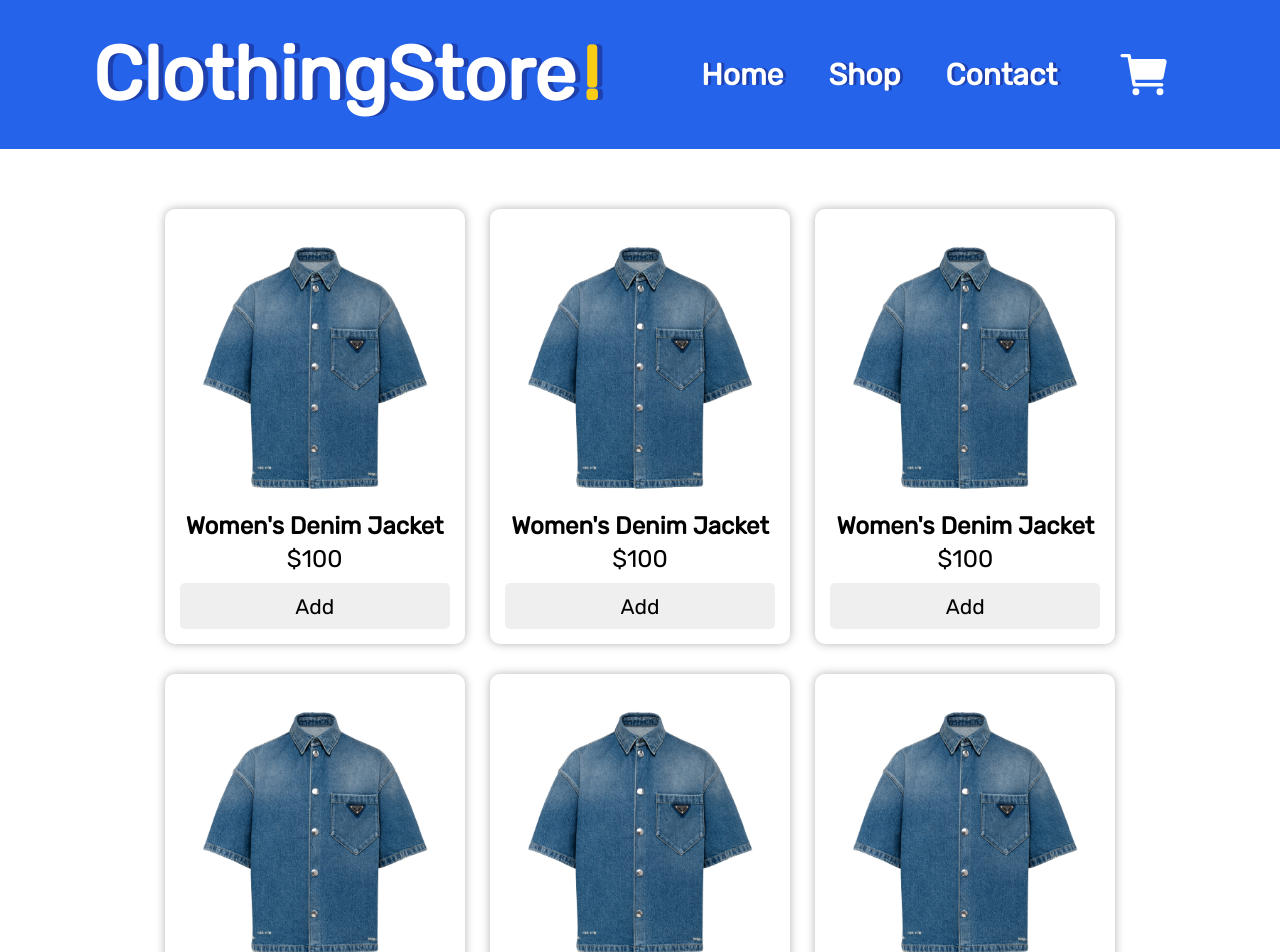
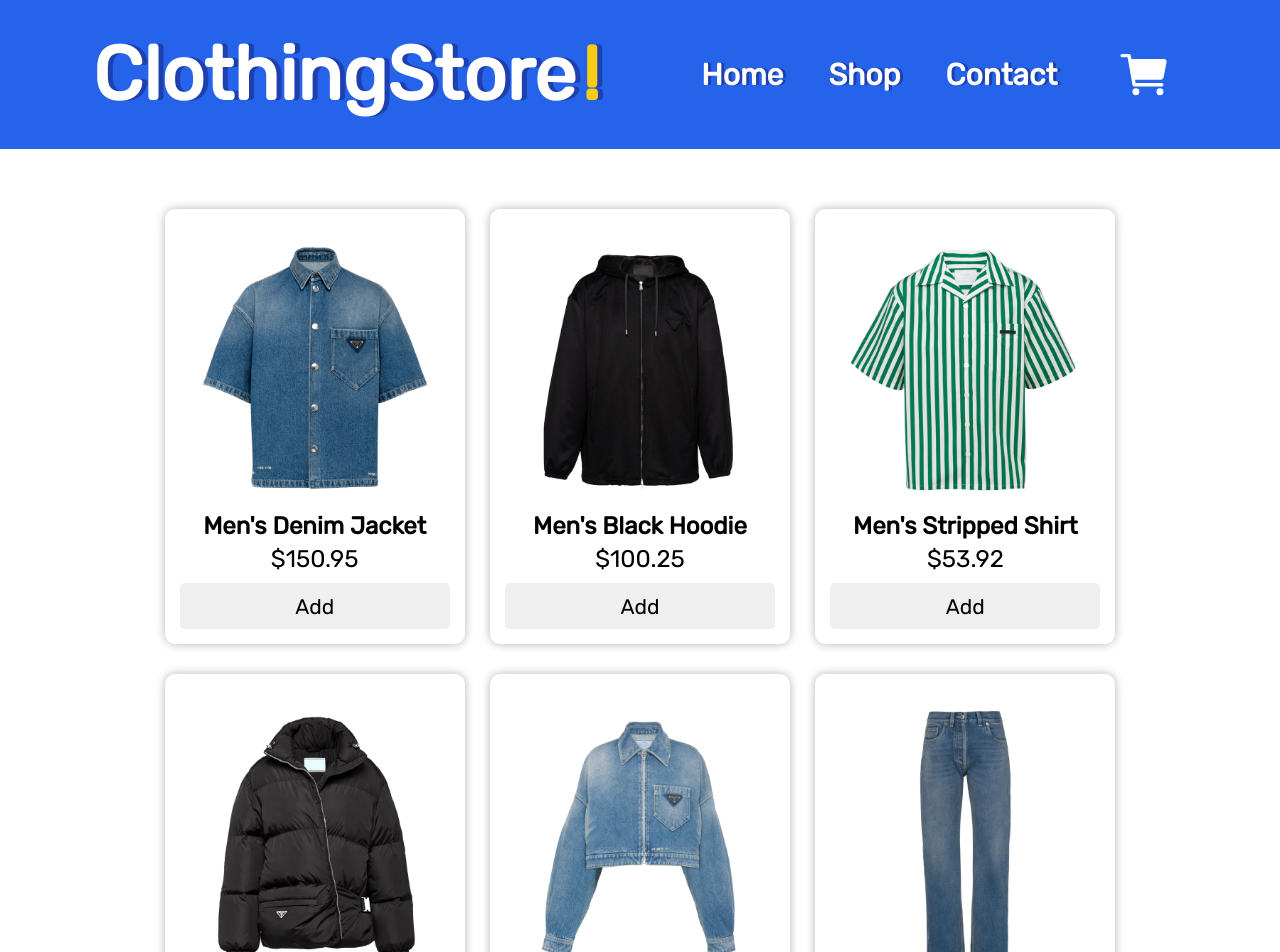
Before and after one commit to Jonathan-Foo/clothing-store-app, a React (Create React App) app: page /shop in a window 1280 px wide. Shown: the top 952 px of the page. Built offline with nearby package versions, Linux system fonts and the light colour scheme.

Commit message:
Complete Clothing Store App V.1.0.0

```diff
--- a/package.json
+++ b/package.json
@@ -17,6 +17,7 @@
     "react-scripts": "5.0.1",
     "styled-components": "^5.3.5",
     "typescript": "^4.6.4",
+    "uuid": "^8.3.2",
     "web-vitals": "^2.1.4"
   },
   "scripts": {
@@ -44,6 +45,7 @@
     ]
   },
   "devDependencies": {
-    "@types/styled-components": "^5.1.25"
+    "@types/styled-components": "^5.1.25",
+    "@types/uuid": "^8.3.4"
   }
 }
--- a/src/App.tsx
+++ b/src/App.tsx
@@ -7,18 +7,25 @@ import Footer from './components/Footer';
 import { Routes, Route } from 'react-router-dom';
 import styled from 'styled-components'
 import Cart from './components/cart/Cart';
+import useCart from './hook/useCart';
+import { useEffect } from 'react';
+
 
 
 const App: React.FC = () => {
+  const [ cart, total, open, handleAddToCart, cartTotal, handleIncrement, handleDecrement, openCart, closeCart, quantity, cartQuantity ] = useCart();
 
+  useEffect(() => { cartTotal(); }, [cart])
+
+  useEffect(() => { cartQuantity(); }, [cart])
 
   return (
     <AppWrapper>
-      <Cart open={null}/>
-      <Header />
+      <Cart open={open} closeCart={closeCart} total={total} cart={cart} handleIncrement={handleIncrement} handleDecrement={handleDecrement}/>
+      <Header openCart={openCart} quantity={quantity}/>
       <Routes>
         <Route path='/' element={<Home />}/>
-        <Route path='/shop' element={<Shop />}/>
+        <Route path='/shop' element={<Shop handleAddToCart={handleAddToCart}/>}/>
         <Route path='/contact' element={<Contact />}/>
       </Routes>
       <Footer/>
--- a/src/components/Header.tsx
+++ b/src/components/Header.tsx
@@ -5,10 +5,11 @@ import { Link }  from 'react-router-dom'
 
 
 interface NavProps {
-
+    openCart: () => void;
+    quantity: number | undefined | null;
 }
 
-export const Nav: React.FC<NavProps> = ({}) => {
+export const Nav: React.FC<NavProps> = ({ openCart, quantity }) => {
     return (
         <NavbarWrapper>
             <TextLogo>ClothingStore</TextLogo>
@@ -16,10 +17,10 @@ export const Nav: React.FC<NavProps> = ({}) => {
                 <Link to='/'><li>Home</li></Link>
                 <Link to='shop'><li>Shop</li></Link>
                 <Link to='contact'><li>Contact</li></Link>
-                <CartIcon>
+                <CartIcon onClick={openCart}>
                     <IoCart size={55}/>
                     <ItemQuantity>
-                        <p></p>
+                        <p>{quantity !== 0 && quantity}</p>
                     </ItemQuantity>
                 </CartIcon>
             </NavLinksWrapper>
--- a/src/components/card/Card.tsx
+++ b/src/components/card/Card.tsx
@@ -1,18 +1,25 @@
 import React from 'react'
 import styled from 'styled-components'
-import product1 from '../../assets/product1.png';
+import { Product, Cart, products} from '../../hook/product'
 
 interface CardProps {
-
+    payload: Product;
+    handleAddToCart: (id: string) => void;
 }
 
-export const Card: React.FC<CardProps> = ({}) => {
+export const Card: React.FC<CardProps> = ({ payload, handleAddToCart }) => {
+    const { name, id, src, cost} = payload;
+
+    const addToCart = () => {
+        handleAddToCart(id);
+    }
+
     return (
         <CardWrapper>
-            <ProductImg src={product1} alt="" draggable='false'/>
-            <Name>Women's Denim Jacket</Name>
-            <Price>$100</Price>
-            <AddToCartBtn>Add</AddToCartBtn>
+            <ProductImg src={src} alt={name} draggable='false'/>
+            <Name>{name}</Name>
+            <Price>${cost}</Price>
+            <AddToCartBtn onClick={addToCart}>Add</AddToCartBtn>
         </CardWrapper>
     );
 }
--- a/src/components/card/Grid.tsx
+++ /dev/null
@@ -1,33 +0,0 @@
-import React from 'react'
-import Card from './Card'
-import styled from 'styled-components'
-
-interface GridProps {
-
-}
-
-export const Grid: React.FC<GridProps> = ({}) => {
-    return (
-        <GridWrapper>
-            <Card/>
-            <Card/>
-            <Card/>
-            <Card/>
-            <Card/>
-            <Card/>
-            <Card/>
-            <Card/>
-        </GridWrapper>
-    );
-}
-
-export default Grid;
-
-const GridWrapper = styled.div`
-    display: grid;
-    grid-template-columns: repeat(auto-fit, minmax(300px, 1fr));
-    justify-items: center;
-    padding: 1em;
-    width: 80%;
-    row-gap: 1em;
-`
--- a/src/components/cart/Cart.tsx
+++ b/src/components/cart/Cart.tsx
@@ -2,25 +2,37 @@ import React from 'react'
 import CartItem from './CartItems'
 import { IoClose } from 'react-icons/io5'
 import styled, {css} from 'styled-components'
-
+import { Product, Cart as CartTyp } from '../../hook/product'
 
 
 interface CartProps {
-        open: boolean | null;
+    open: boolean;
+    closeCart: () => void;
+    total: number;
+    cart: CartTyp;
+    handleIncrement: (id: string) => void;
+    handleDecrement: (id: string) => void;
+
 }
 
-export const Cart: React.FC<CartProps> = ({ open }) => {
+interface StyleProps {
+    open: boolean;
+}
+
+export const Cart: React.FC<CartProps> = ({ open, closeCart, total, cart, handleIncrement, handleDecrement }) => {
+
+    const inCartItems = cart.map(item => {
+        return <CartItem key={item.id} payload={item} handleIncrement={handleIncrement} handleDecrement={handleDecrement} />
+    })
 
     return (
         <CartWrapper>
-            <Overlay open={open}></Overlay>
+            <Overlay open={open} onClick={closeCart}></Overlay>
             <CartPanel open={open}>
-                <IconWrapper><IoClose/></IconWrapper>
+                <IconWrapper onClick={closeCart}><IoClose/></IconWrapper>
                 <CartTitle>Cart</CartTitle>
-                <CartItem/>
-                <CartItem/>
-                <CartItem/>
-                <p>Total: $100</p>
+                {inCartItems}
+                <p>Total: ${total}</p>
                 <CheckoutBtn>CHECKOUT</CheckoutBtn>
             </CartPanel>
         </CartWrapper>
@@ -47,7 +59,7 @@ const IconWrapper = styled.div`
 const CartWrapper = styled.div`
 
 `
-const CartPanel = styled.div<CartProps>`
+const CartPanel = styled.div<StyleProps>`
     position: fixed;
     top: 0;
     right: -1000px;
@@ -80,7 +92,7 @@ const CartPanel = styled.div<CartProps>`
 
 `
 
-const Overlay = styled.div<CartProps>`
+const Overlay = styled.div<StyleProps>`
     position: fixed;
     left: -2000px;
     background-color rgba(0, 0, 0, 0.8);
--- a/src/components/cart/CartItems.tsx
+++ b/src/components/cart/CartItems.tsx
@@ -1,25 +1,38 @@
 import React from 'react'
 import styled from 'styled-components'
-import product1 from '../../assets/product1.png';
+import { Product} from '../../hook/product'
+
+
 
 interface CartItemsProps {
-
+    payload: Product;
+    handleIncrement: (id: string) => void;
+    handleDecrement: (id: string) => void;
 }
 
-export const CartItems: React.FC<CartItemsProps> = ({}) => {
+export const CartItems: React.FC<CartItemsProps> = ({ payload, handleIncrement, handleDecrement }) => {
+    const { name, id, src, cost, quantity, currentCost} = payload;
+
+    const increment = () => {
+        handleIncrement(id);
+    }
+
+    const decrement = () => {
+        handleDecrement(id);
+    }
+
     return (
         <ItemWrapper>
-            <Image src={product1} alt="" draggable='false' />
+            <Image src={src} alt={name} draggable='false' />
             <Info>
-                <Name>Men's Denim Jacket</Name>
-                <Amount>$100</Amount>
+                <Name>{name}</Name>
+                <Amount>${currentCost}</Amount>
                 <Quantity>
-                    <Button>-</Button>
-                    <Value>1</Value>
-                    <Button>+</Button>
+                    <Button onClick={decrement}>-</Button>
+                    <Value>{quantity}</Value>
+                    <Button onClick={increment}>+</Button>
                 </Quantity>
             </Info>
-
         </ItemWrapper>
     );
 }
--- /dev/null
+++ b/src/hook/product.ts
@@ -0,0 +1,35 @@
+import { v4 as uuidv4 } from 'uuid';
+import product1 from '../assets/product1.png'
+import product2 from '../assets/product2.png'
+import product3 from '../assets/product3.png'
+import product4 from '../assets/product4.png'
+import product5 from '../assets/product5.png'
+import product6 from '../assets/product6.png'
+import product7 from '../assets/product7.png'
+import product8 from '../assets/product8.png'
+
+interface Product {
+    name: string;
+    id: string;
+    src: string;
+    cost: number;
+    quantity: number;
+    currentCost: number;
+}
+
+type Cart = Product[]
+
+
+const products: Cart = [
+    {name: "Men's Denim Jacket", id: uuidv4() ,src: product1, cost: 150.95, quantity: 1, currentCost: 150.95},
+    {name: "Men's Black Hoodie", id: uuidv4() ,src: product2, cost: 100.25, quantity: 1, currentCost: 100.25},
+    {name: "Men's Stripped Shirt", id: uuidv4() ,src: product3, cost: 53.92, quantity: 1, currentCost: 53.92},
+    {name: "Women's Puffer Jacket", id: uuidv4() ,src: product4, cost: 257.17, quantity: 1, currentCost: 257.17},
+    {name: "Women's Denim Jacket", id: uuidv4() ,src: product5, cost: 230.55, quantity: 1, currentCost: 230.55},
+    {name: "Women's Denim Jeans", id: uuidv4() ,src: product6, cost: 150.75, quantity: 1, currentCost: 150.75},
+    {name: "Men's Dress Pants", id: uuidv4() ,src: product7, cost: 113.65, quantity: 1, currentCost: 113.65},
+    {name: "Travel Bag", id: uuidv4() ,src: product8, cost: 310.91, quantity: 1, currentCost: 310.91},
+]
+
+
+export {type Product,type Cart, products}
--- /dev/null
+++ b/src/hook/useCart.tsx
@@ -0,0 +1,63 @@
+import React from 'react'
+import { useState } from 'react'
+import { Product, Cart, products } from './product'
+
+
+
+export const useCart = () => {
+    const [cart, setCart] = useState<Cart>([])
+    const [total, setTotal] = useState<number>(0.00)
+    const [quantity, setQuantity] = useState<number | null>(null)
+    const [open, setOpen] = useState<boolean>(false)
+
+    const handleAddToCart = (id: string) => {
+        const selectedProduct= products.find(product => product.id === id)!;
+
+        if (cart.every(item => item.id !== id)) {
+            setCart(prevItems => [...prevItems, selectedProduct])
+        } else {
+            handleIncrement(id);
+        }
+    }
+
+    const cartTotal = () => {
+        setTotal(Number(cart.reduce((total, {cost, quantity}) => total + (cost * quantity), 0.00).toFixed(2)))
+    }
+
+    const cartQuantity = () => {
+        setQuantity(cart.reduce((total, { quantity }) => total + quantity, 0))
+    }
+
+    const handleIncrement = (id: string) => {
+        setCart(cart.map(item => item.id !== id ? item : {...item, quantity: item.quantity + 1, currentCost: Number((item.currentCost + item.cost).toFixed(2))}))
+    }
+
+    const handleDecrement = (id: string) => {
+        setCart(cart.map(item => item.id !== id ? item : {...item, quantity: item.quantity - 1, currentCost: Number((item.currentCost - item.cost).toFixed(2))})
+                    .filter(item => item.quantity !== 0))
+    }
+
+    const openCart = () => {
+        setOpen(true)
+    }
+
+    const closeCart = () => {
+        setOpen(false)
+    }
+
+    return [
+        cart,
+        total,
+        open,
+        handleAddToCart,
+        cartTotal,
+        handleIncrement,
+        handleDecrement,
+        openCart,
+        closeCart,
+        quantity,
+        cartQuantity
+    ] as const;
+}
+
+export default useCart;
--- a/src/pages/Shop.tsx
+++ b/src/pages/Shop.tsx
@@ -1,16 +1,25 @@
 import React from 'react'
-import Grid from '../components/card/Grid'
 import styled from 'styled-components'
+import Card from '../components/card/Card'
+import { Product, Cart, products} from '../hook/product'
+
 
 
 interface ShopProps {
-
+    handleAddToCart: (id: string) => void;
 }
 
-export const Shop: React.FC<ShopProps> = ({}) => {
+export const Shop: React.FC<ShopProps> = ({ handleAddToCart }) => {
+
+    const cards = products.map(item => {
+        return <Card key={item.id} payload={item} handleAddToCart={handleAddToCart}/>
+    })
+
     return (
         <ShopWrapper>
-            <Grid />
+            <GridWrapper>
+                {cards}
+        </GridWrapper>
         </ShopWrapper>
     );
 }
@@ -24,3 +33,12 @@ const ShopWrapper = styled.div`
     align-items: center;
     padding-bottom: 2em;
 `
+
+const GridWrapper = styled.div`
+    display: grid;
+    grid-template-columns: repeat(auto-fit, minmax(300px, 1fr));
+    justify-items: center;
+    padding: 1em;
+    width: 80%;
+    row-gap: 1em;
+`
--- a/src/theme/Theme.ts
+++ b/src/theme/Theme.ts
@@ -1,5 +1,3 @@
-
-
 export const Theme = {
     color: {
         mainBlue: '#2563eb',
```
Also changed, not shown: 1 other file (tests, documents, lock files or other folders).
